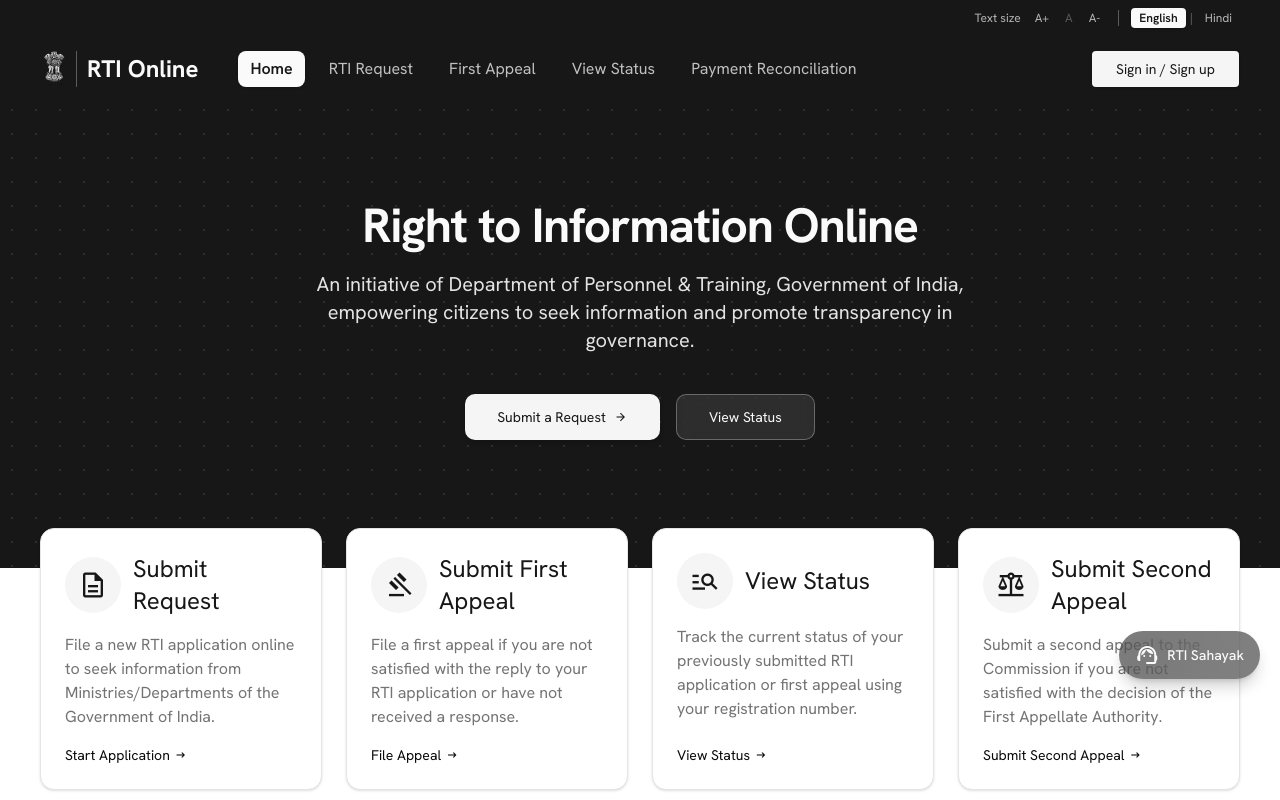
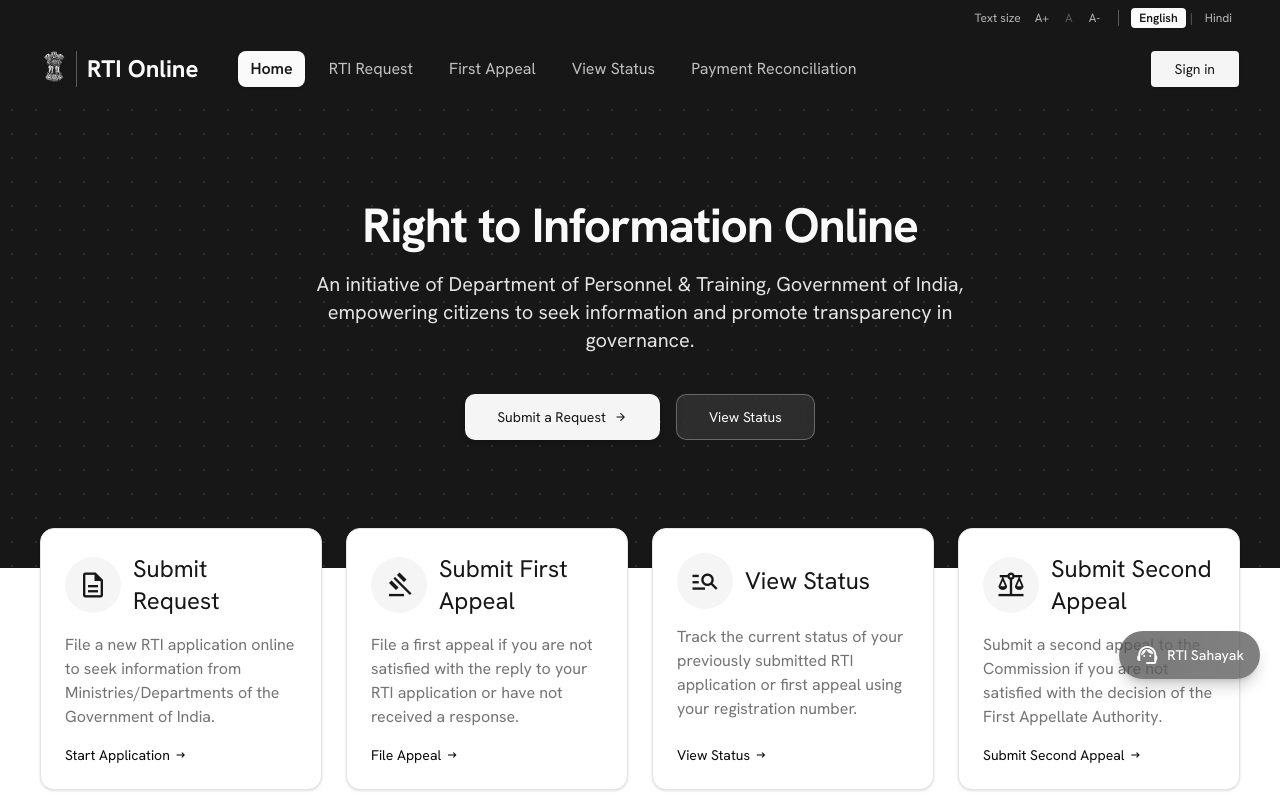
Before and after one commit to ganeshgurram/RTI, a React (Vite) app in the folder frontend/: page / in a window 1280 px wide. Shown: the top 800 px of the page. Built offline with nearby package versions, Linux system fonts and the light colour scheme.

Commit message:
fix: simplify portal sign-in navigation

```diff
--- a/frontend/index.html
+++ b/frontend/index.html
@@ -4,7 +4,7 @@
     <meta charset="UTF-8" />
     <link rel="icon" type="image/svg+xml" href="/favicon.svg" />
     <meta name="viewport" content="width=device-width, initial-scale=1.0" />
-    <title>RTI Online | Right to Information, Government of India</title>
+    <title>RTI Online | Right to Information</title>
     <meta name="description" content="File Right to Information requests and first appeals online, track their status, and pay fees." />
   </head>
   <body>
--- a/frontend/src/i18n.tsx
+++ b/frontend/src/i18n.tsx
@@ -46,7 +46,6 @@
         requestHistoryDescription: "Track your submitted applications",
         logout: "Logout",
         openProfileMenu: "Open profile menu",
-        signInOrSignUp: "Sign in / Sign up",
         signUp: "Sign up",
         signIn: "Sign in",
         publicAuthorities: "Public Authorities",
@@ -660,7 +659,6 @@
         requestHistoryDescription: "अपने जमा किए गए आवेदनों को ट्रैक करें",
         logout: "लॉग आउट",
         openProfileMenu: "प्रोफ़ाइल मेनू खोलें",
-        signInOrSignUp: "साइन इन / साइन अप",
         signUp: "साइन अप करें",
         signIn: "साइन इन करें",
         publicAuthorities: "लोक प्राधिकरण",
--- a/frontend/src/routes/stitch-shell.tsx
+++ b/frontend/src/routes/stitch-shell.tsx
@@ -331,7 +331,8 @@
                 className="rounded bg-secondary px-6 py-2 font-label-lg text-label-lg text-on-secondary shadow-sm transition-colors hover:bg-secondary/90"
                 to={location.pathname === "/login" ? "/signup" : "/login"}
               >
-                {location.pathname === "/login" ? t("nav.signUp") : location.pathname === "/signup" ? t("nav.signIn") : t("nav.signInOrSignUp")}
+                {/* On the auth pages this offers the other one; everywhere else it is just Sign in. */}
+                {location.pathname === "/login" ? t("nav.signUp") : t("nav.signIn")}
               </Link>
             )}
           </div>
```
